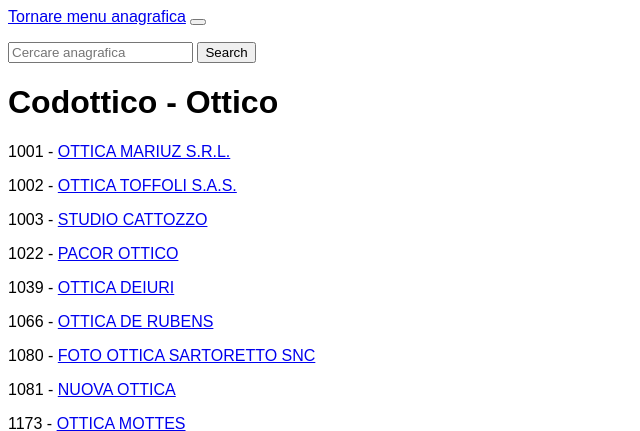
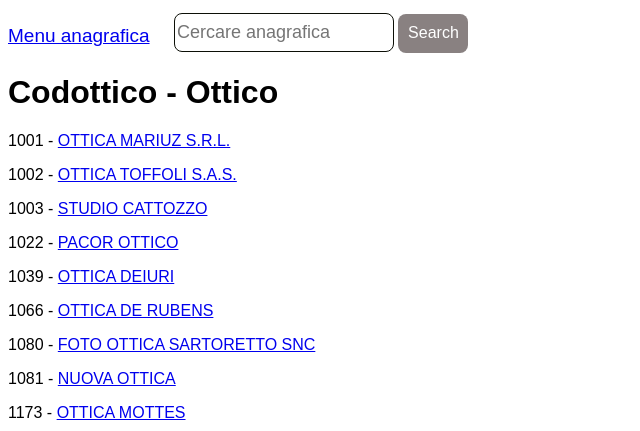
Before and after one commit to ZorziG/Programma, a Django app: page /anagrafica/list/ in a window 1280 px wide. Shown: the top 431 px of the page, without its empty margins (0-640 px from the left). Run offline with Django 4.2, Linux system fonts and the light colour scheme; data comes from the database, SQL or seed files in the repository.

Commit message:
ana_navbar fatta ma non va se messa in file css

```diff
--- a/anagrafica/templates/anagrafica/anagrafica_navbar.html
+++ b/anagrafica/templates/anagrafica/anagrafica_navbar.html
@@ -1,14 +1,50 @@
-<nav class="navbar navbar-expand-lg bg-light">
-  <div class="container-fluid">
-    <a class="navbar-brand" href="{% url 'anagrafica:anagrafica-menu' %}">Tornare menu anagrafica</a>
-    <button class="navbar-toggler" type="button" data-bs-toggle="collapse" data-bs-target="#navbarSupportedContent" aria-controls="navbarSupportedContent" aria-expanded="false" aria-label="Toggle navigation">
-      <span class="navbar-toggler-icon"></span>
-    </button>
-    <div class="collapse navbar-collapse" id="navbarSupportedContent">
-      <ul class="navbar-nav me-auto mb-2 mb-lg-0"></ul>
+<style>
+.navbar-back {
+  display: inline-block;
+  margin-right: 20px;
+  font-size: 19px;
+  vertical-align: middle;
+  margin-top: 5px;
+}
+
+.container-2 {
+  display: inline-block;
+  margin-top: 5px;
+
+}
+
+.inbox {
+  height: 39px;
+  width: 220px;
+  border-radius: 8px;
+  font-size: 18px;
+  border: 1px solid #0c0f07;
+}
+
+.btn {
+  color: white;
+  background-color: rgb(137, 129, 129);
+  height: 39px;
+  width: 70px;
+  border-radius: 8px;
+  font-size: 16px;
+  border: none;
+  transition: 0.15s;
+  cursor: pointer;
+}
+.btn:hover {
+  opacity: 0.5;
+}
+
+</style>
+
+<nav class="navbar bg-dark">
+  <div class="container">
+    <a class="navbar-back" href="{% url 'anagrafica:anagrafica-menu' %}">Menu anagrafica</a>
+    <div class="container-2" id="navbarSupportedContent">
       <form class="d-flex" role="search" method="POST" action="{% url 'anagrafica:search-anagrafica'%}"> {% csrf_token %}
-        <input class="form-control me-2" type="search" placeholder="Cercare anagrafica" aria-label="Search" name="searched">
-        <button class="btn btn-outline-secondary" type="submit">Search</button>
+        <input class="inbox me-2" type="search" placeholder="Cercare anagrafica" aria-label="Search" name="searched">
+        <button class="btn" type="submit">Search</button>
       </form>
     </div>
   </div>
```
Also changed, not shown: 1 other file.
